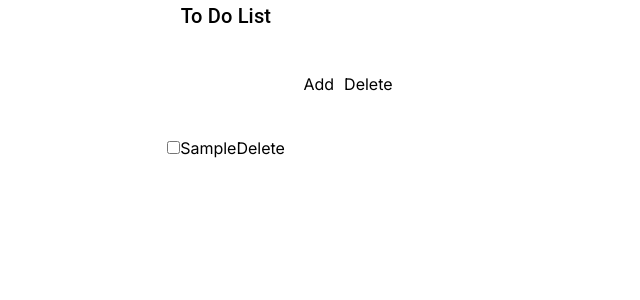
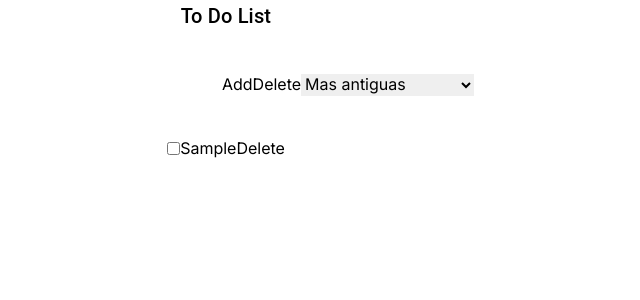
Before and after one commit to RamiroAcostaDev/toDoListTypeScritPractice, a Next.js app: page / in a window 1280 px wide. Both pictures are taken after typing "Sample" into the empty fields and a click on the button "Delete". Shown: the top 300 px of the page, without its empty margins (414-1054 px from the left). Built offline with nearby package versions, Linux system fonts and the light colour scheme.

Commit message:
sort list and checked tools features added

```diff
--- a/src/app/page.tsx
+++ b/src/app/page.tsx
@@ -12,10 +12,15 @@ export default function Home() {
     date?:number,
 }
 
+type FormEvent = React.FormEvent<HTMLFormElement>
+type MouseEvent = React.MouseEvent<HTMLButtonElement>
+type ChangeEvent = React.ChangeEvent<HTMLInputElement>
+type SelectEvent = React.ChangeEvent<HTMLSelectElement>
+
 const [toolsList, setToolsList] = useState<Tool[]>([]);
 const [InputChange, setInputCange] = useState<Tool>({name:''});
 
-  const handleInputChanges = (event:any)=>{
+  const handleInputChanges = (event:ChangeEvent)=>{
     const newTool: Tool ={
       id: Math.random().toString().substring(2,9),
       name: event.target.value,
@@ -27,7 +32,7 @@ export default function Home() {
     console.log(InputChange)
 };
 
-  const addToolToList=(event:any)=>{
+const addToolToList=(event: FormEvent)=>{
     event.preventDefault();
 
       setToolsList([...toolsList, InputChange]);
@@ -37,12 +42,61 @@ export default function Home() {
 }
 
 const handleDeleteTool = (id:string )=>{
-
       const newToolsList = toolsList.filter((tool)=> tool.id !== id);
       setToolsList(newToolsList);
+}
+
+const deleteList = ()=>{
+      setToolsList([]);
+}
+
+const handleCheckedTool = (event: ChangeEvent, id : string)=>{
+  const newToolsList = toolsList.map((tool)=>{
+    if (tool.id === id){
+      tool.checked = event.target.checked;
+
+    if(tool.checked === true){
+      tool.style = {textDecoration: 'line-through'}
+    }else{
+      tool.style = {textDecoration: 'none'}
+    }
+  }
+    return tool
+  })
+  setToolsList(newToolsList);
+}
+
+const handleSortList = (event: SelectEvent)=>{
+  const sortValue = event.target.value;
+  if (sortValue === 'recent'){
+    const sortedList = toolsList.sort((a: any,b: any)=> b.date - a.date);
+    setToolsList([...sortedList]);
+  }
+  if (sortValue === 'old'){
+    const sortedList = toolsList.sort((a: any,b: any)=> a.date - b.date);
+    setToolsList([...sortedList]);
+  }
+  if (sortValue === 'AZ'){
+    const sortedList = toolsList.sort((a: any,b: any)=> a.name.localeCompare(b.name));
+    setToolsList([...sortedList]);
+  }
+  if (sortValue === 'ZA'){
+    const sortedList = toolsList.sort((a: any,b: any)=> b.name.localeCompare(a.namek));
+    setToolsList([...sortedList]);
+  }
+  if (sortValue === 'pending'){
+    const sortedList = toolsList.sort((a: any,b: any)=> a.checked - b.checked);
+    setToolsList([...sortedList]);
+  }
+  if (sortValue === 'done'){
+    const sortedList = toolsList.sort((a: any,b: any)=> b.checked - a.checked);
+    setToolsList([...sortedList]);
+  }
 
 
 }
+
+
 
   return (
     <Box display={'flex'} flexDirection={'column'} justifyContent={'center'} alignItems={'center'} gap={5}>
@@ -54,8 +108,26 @@ export default function Home() {
       <Box display = {"flex"} justifyContent={'center'} alignItems={'center'}>
         <form action="" onSubmit={addToolToList}  style={{display:'flex', gap: '10px'}}>
           <input value={InputChange && InputChange.name} type="text" onChange={handleInputChanges}/>
+          <Box>
             <button type="submit">Add</button>
-          <button >Delete</button>
+            <button onClick={deleteList}>Delete</button>
+            <select id="sortoptions" onChange={handleSortList}>
+
+              <option value="old">Mas antiguas</option>
+
+              <option value="recent">Mas recientes</option>
+
+              <option value="AZ">A-Z</option>
+
+              <option value="ZA">Z-A</option>
+
+              <option value="pending">Tareas pendientes</option>
+
+              <option value="done">Tareas completadas</option>
+
+            </select>
+          </Box>
+
         </form>
       </Box>
 
@@ -64,9 +136,10 @@ export default function Home() {
           {toolsList && toolsList.map(({id, name, checked, style, date}, index)=>(
 
 
-            <li key={index}>
-              <input type='checkbox' />
-              {name}
+            <li key={index} style={{display: 'flex', justifyContent:'center', alignItems: 'center'}}>
+              {id && <input type='checkbox' checked={checked} onChange={(event)=>handleCheckedTool(event, id)}/>}
+              <p style={style}>{name}</p>
+
              {id && <button onClick={()=>handleDeleteTool(id)}>Delete</button>}
               </li>
 
```
Lines whose indentation alone changed are shown as unchanged.
